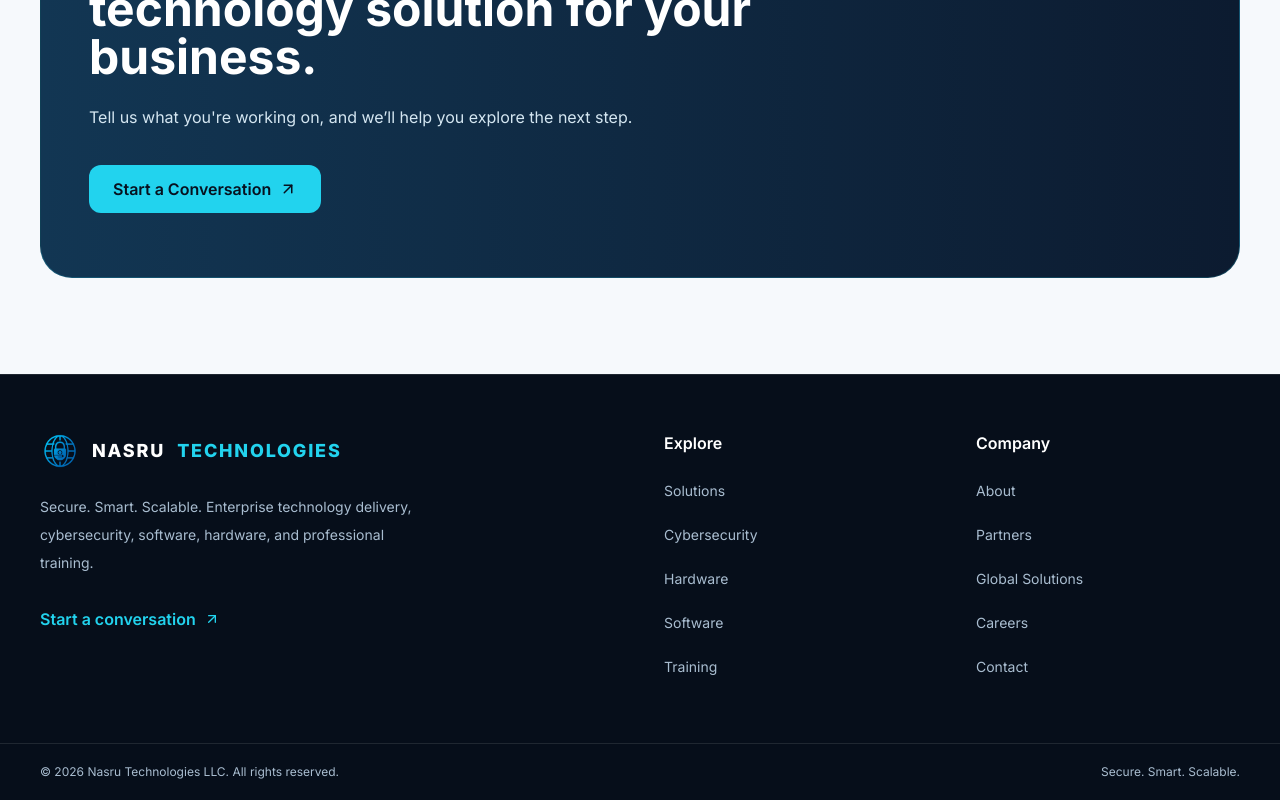
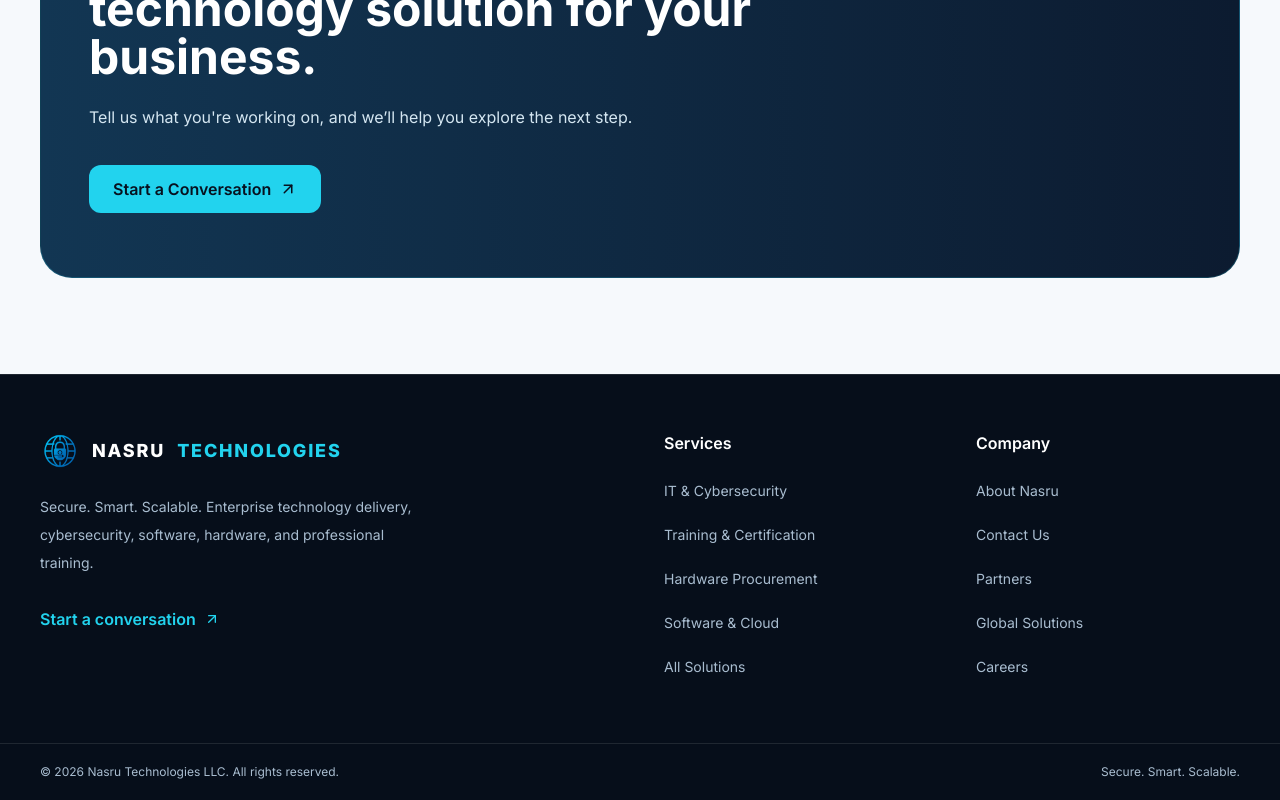
Before and after one commit to Natinael-hub/NASRU-TECHNOLOGIES, a Next.js app: page / in a window 1280 px wide. Shown: the part 3176-3976 px from the top of the page. Built offline with nearby package versions, Linux system fonts and the light colour scheme; no server answers; the database is empty.

Commit message:
seo: clarify service navigation labels and prioritize key pages

```diff
--- a/src/components/site-footer.tsx
+++ b/src/components/site-footer.tsx
@@ -1,8 +1,8 @@
 import Link from "next/link";
 import { ArrowUpRight } from "lucide-react";
 const groups = [
-  { title: "Explore", links: [["Solutions","/solutions"],["Cybersecurity","/secure"],["Hardware","/smart"],["Software","/software"],["Training","/training"]] },
-  { title: "Company", links: [["About","/about"],["Partners","/partners"],["Global Solutions","/global"],["Careers","/careers"],["Contact","/contact"]] }
+  { title: "Services", links: [["IT & Cybersecurity","/secure"],["Training & Certification","/training"],["Hardware Procurement","/smart"],["Software & Cloud","/software"],["All Solutions","/solutions"]] },
+  { title: "Company", links: [["About Nasru","/about"],["Contact Us","/contact"],["Partners","/partners"],["Global Solutions","/global"],["Careers","/careers"]] }
 ];
 export function SiteFooter() {
   return <footer className="border-t border-white/10 bg-[#060E1A]">
```
